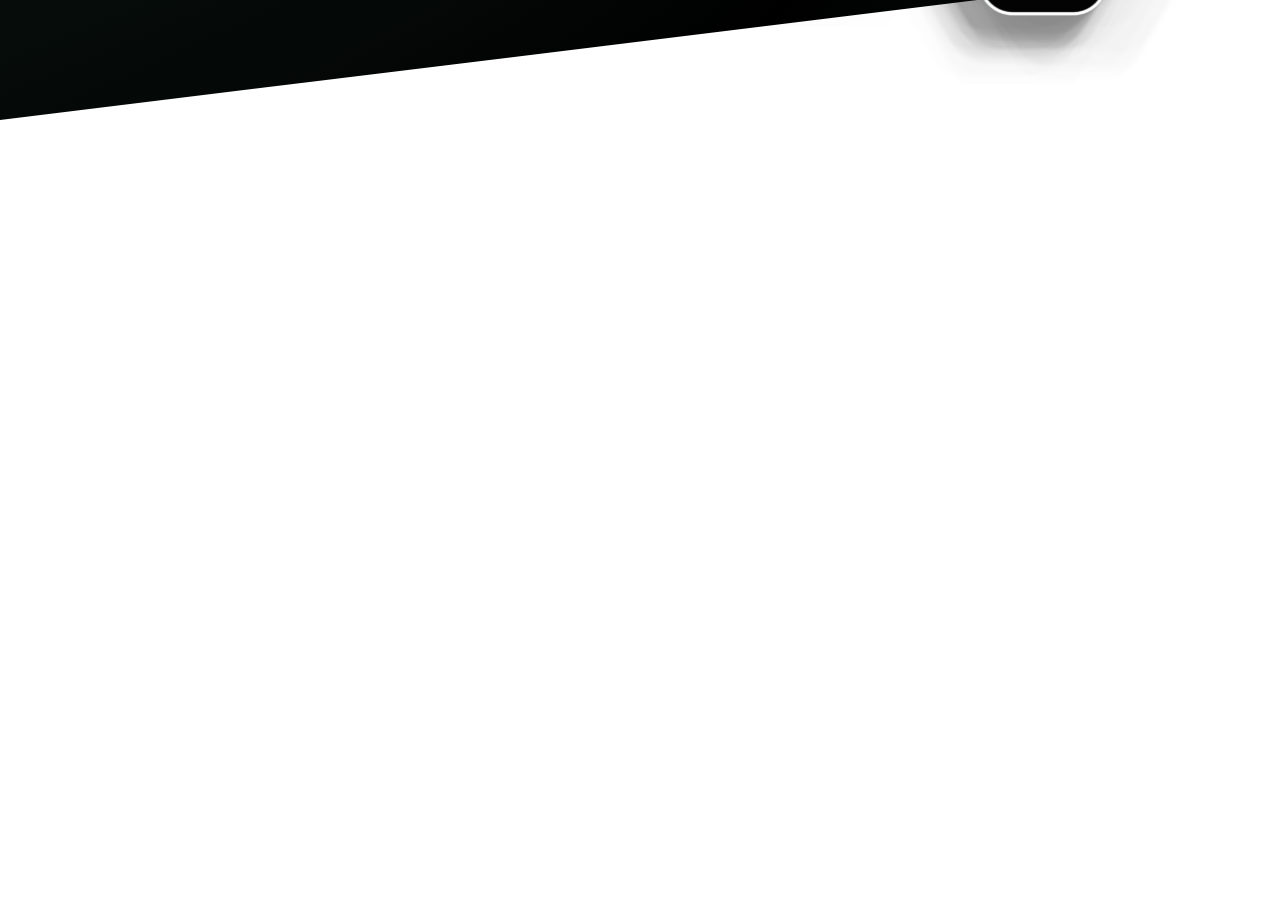
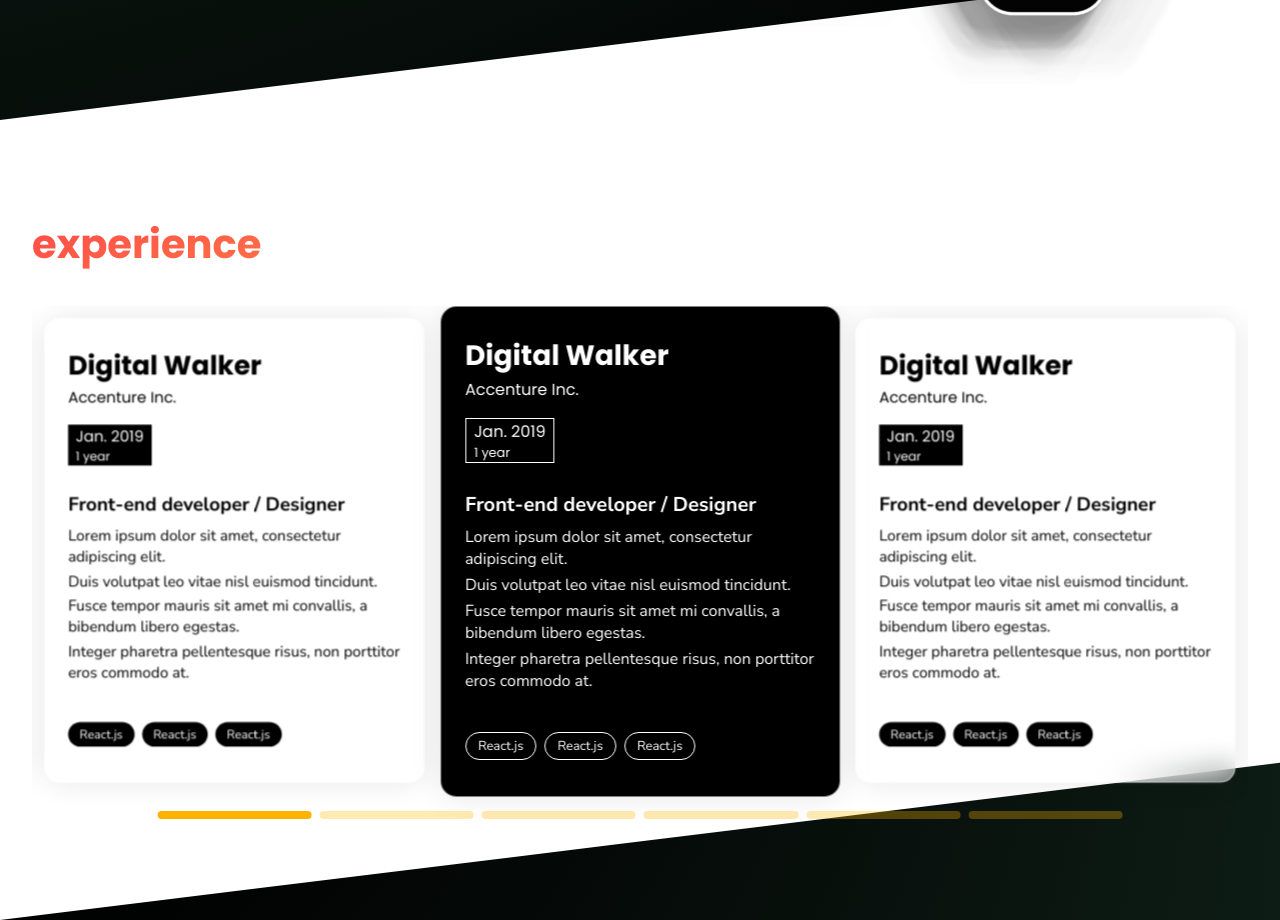
Before and after one commit to benjdg16/portfolio, a React (Create React App) app: page / in a window 1280 px wide. Shown: the part 680-1600 px from the top of the page. Built offline with nearby package versions, Linux system fonts and the light colour scheme.

Commit message:
[ip] section 2 rwd

```diff
--- a/src/App.tsx
+++ b/src/App.tsx
@@ -98,7 +98,7 @@
     <div className="app" ref={appRef}>
       <div className="app-container">
         <Section.Home ref={homeRef} />
-        {/* <Section.Experience ref={experienceRef} isExpTLVisible /> */}
+        <Section.Experience ref={experienceRef} isExpTLVisible />
         {/* <div className="section-2" style={{ height: `100vh` }}></div> */}
         {/* <Section.Home /> */}
       </div>
--- a/src/components/Card/Card.css
+++ b/src/components/Card/Card.css
@@ -2,13 +2,15 @@
   box-sizing: border-box;
   position: relative;
   display: block;
-  width: 400px;
+  /* width: 400px; */
   background-color: rgba(255, 255, 255, 0.4);
   box-shadow: 0px 0 31px 0px rgb(0 0 0 / 10%);
   backdrop-filter: blur(15px);
   border: 1px solid rgba(255, 255, 255, 0.5);
   border-radius: 1rem;
-  margin-bottom: 2rem;
+  /* margin-bottom: 2rem; */
+  transition: all 0.25s ease-out !important;
+  max-width: 400px;
 }
 
 .card > div {
@@ -18,14 +20,17 @@
 /* Card Header */
 
 .card-header {
-  height: 140px;
-  padding: 2.25rem 1.5rem;
+  /* min-height: 140px; */
+  padding: 1.75rem 1.5rem;
   border-radius: 5px 5px 0 0;
   display: flex;
-  flex-direction: row;
+  /* flex-direction: row; */
   justify-content: space-between;
-  align-items: center;
-  gap: 0.5rem;
+  /* align-items: center; */
+  gap: 1rem;
+
+  flex-direction: column;
+  align-items: flex-start;
 }
 
 .card-header-left {
@@ -39,6 +44,7 @@
   height: 100%;
   background: black;
   display: flex;
+  box-sizing: border-box;
 }
 
 .card-header-application {
@@ -56,7 +62,7 @@
   padding: 0 0.5rem;
   display: flex;
   flex-direction: column;
-  align-items: flex-end;
+  align-items: flex-start;
   justify-content: center;
 }
 
@@ -76,13 +82,13 @@
 /* Card Body */
 
 .card-body {
-  height: 240px;
+  /* min-height: 240px; */
   padding: 0 1.5rem;
   font-family: "Nunito Sans", sans-serif;
 }
 
 .card-body-titles {
-  font-size: 1.5rem;
+  font-size: 1.25rem;
   font-weight: bold;
   margin-bottom: 0.5rem;
 }
@@ -101,10 +107,12 @@
 /* Card Footer */
 
 .card-footer {
-  height: 100px;
-  padding: 2.25rem 1.5rem;
+  min-height: 100px;
+  padding: 1.75rem 1.5rem;
   border-radius: 0 0 5px 5px;
   display: flex;
+  justify-self: flex-start;
   align-items: center;
+  flex-wrap: wrap;
   gap: 8px;
 }
--- a/src/components/Chip/Chip.css
+++ b/src/components/Chip/Chip.css
@@ -1,4 +1,5 @@
 .chip {
+  box-sizing: border-box;
   background-color: black;
   color: white;
   border-radius: 1rem;
--- a/src/sections/Experience/Experience.css
+++ b/src/sections/Experience/Experience.css
@@ -2,21 +2,27 @@
   /* background-color: black; */
   min-height: 100vh;
   width: 100%;
-}
-
-.experience-container {
-  max-width: 1440px;
-  height: 100%;
-  width: 100%;
-  margin: 0 auto;
-  padding: 5rem 3rem;
   display: flex;
   flex-direction: column;
   justify-content: center;
 }
 
+.experience-container {
+  box-sizing: border-box;
+  max-width: 1440px;
+  height: 100%;
+  height: 100%;
+  width: 100%;
+  margin: 0 auto;
+  padding: 2rem;
+  display: flex;
+  flex-direction: column;
+  justify-content: center;
+  gap: 2rem;
+}
+
 .experience-title {
-  padding: 24px 0;
+  /* padding: 24px 0; */
 }
 
 .experience-title h1 {
@@ -29,7 +35,7 @@
   -webkit-background-clip: text;
   -webkit-text-fill-color: transparent;
   font-weight: 700;
-  font-size: 4rem;
+  font-size: 2.5rem;
 }
 
 .experience-card {
@@ -49,7 +55,7 @@
 .swiper-flex-container {
   height: 100%;
   display: flex;
-  padding: 24px 0;
+  /* padding: 24px 0; */
 }
 
 .swiper-container {
@@ -82,8 +88,8 @@
 }
 
 .swiper {
-  height: 100%;
-  width: 100%;
+  /* height: 100%;
+  width: 100%; */
 }
 
 .swiper-slide {
@@ -115,16 +121,30 @@
 }
 
 .swiper-slide .card {
-  max-width: 100%;
+  /* max-width: 100%; */
   transition: all 0.25s ease-out;
   transform: scale(0.95);
   transform-origin: center;
-  opacity: 0.35;
+  /* opacity: 0.8; */
 }
 
 .swiper-slide-active .card {
   transform: scale(1);
   opacity: 1;
+  background-color: black;
+  color: white;
+}
+
+.swiper-slide-active .card-header-right {
+  border: 1px solid white;
+}
+
+.swiper-slide-active .card-header-date {
+  color: white;
+}
+
+.swiper-slide-active .chip {
+  border: 1px solid white;
 }
 
 .swiper-scrollbar {
--- a/src/sections/Experience/Experience.tsx
+++ b/src/sections/Experience/Experience.tsx
@@ -88,7 +88,7 @@
               // scrollbar={{ draggable: true }}
               grabCursor={true}
               centeredSlides={true}
-              slidesPerView={3}
+              slidesPerView={1}
               spaceBetween={0}
               // coverflowEffect={{
               //   depth: 10,
@@ -104,6 +104,24 @@
               // autoHeight={true}
               // onSlideChange={() => console.log("slide change")}
               // onSwiper={(swiper) => console.log(swiper)}
+              // autoHeight={true}
+              breakpoints={{
+                // when window width is >= 320px
+                320: {
+                  slidesPerView: 1,
+                  // spaceBetween: 20,
+                },
+                // when window width is >= 480px
+                480: {
+                  slidesPerView: 2,
+                  // spaceBetween: 30,
+                },
+                // when window width is >= 640px
+                640: {
+                  slidesPerView: 3,
+                  // spaceBetween: 40,
+                },
+              }}
             >
               <SwiperSlide>
                 <Card />
```
